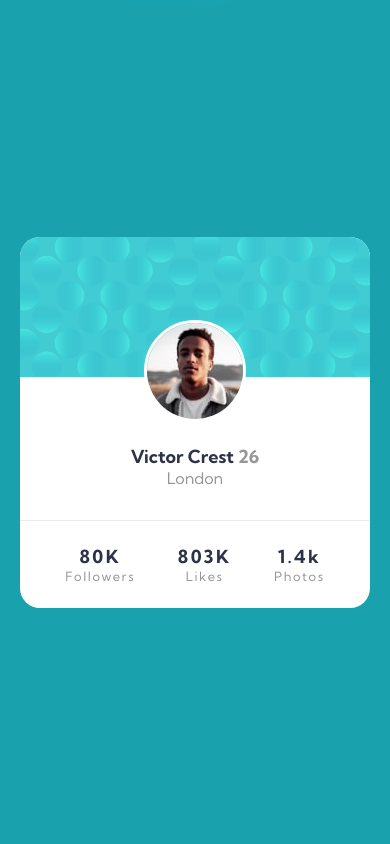
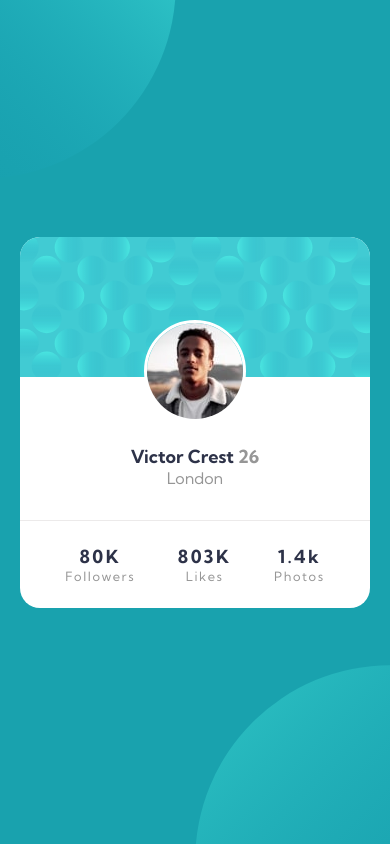
Before and after one commit to nkriedner/profile-card-challenge, a plain HTML site: page index.html in a window 390 px wide. Drawn offline with Linux system fonts and the light colour scheme.

Commit message:
Adapt background pattern position for mobile view

```diff
--- a/styles.css
+++ b/styles.css
@@ -89,3 +89,10 @@ body {
     color: var(--color-dark-gray);
     letter-spacing: 0.1rem;
 }
+
+/* MOBILE VIEW */
+@media screen and (max-width: 500px) {
+    body {
+        background-position: top -25vh left -55vw, bottom -25vh right -50vw;
+    }
+}
```
